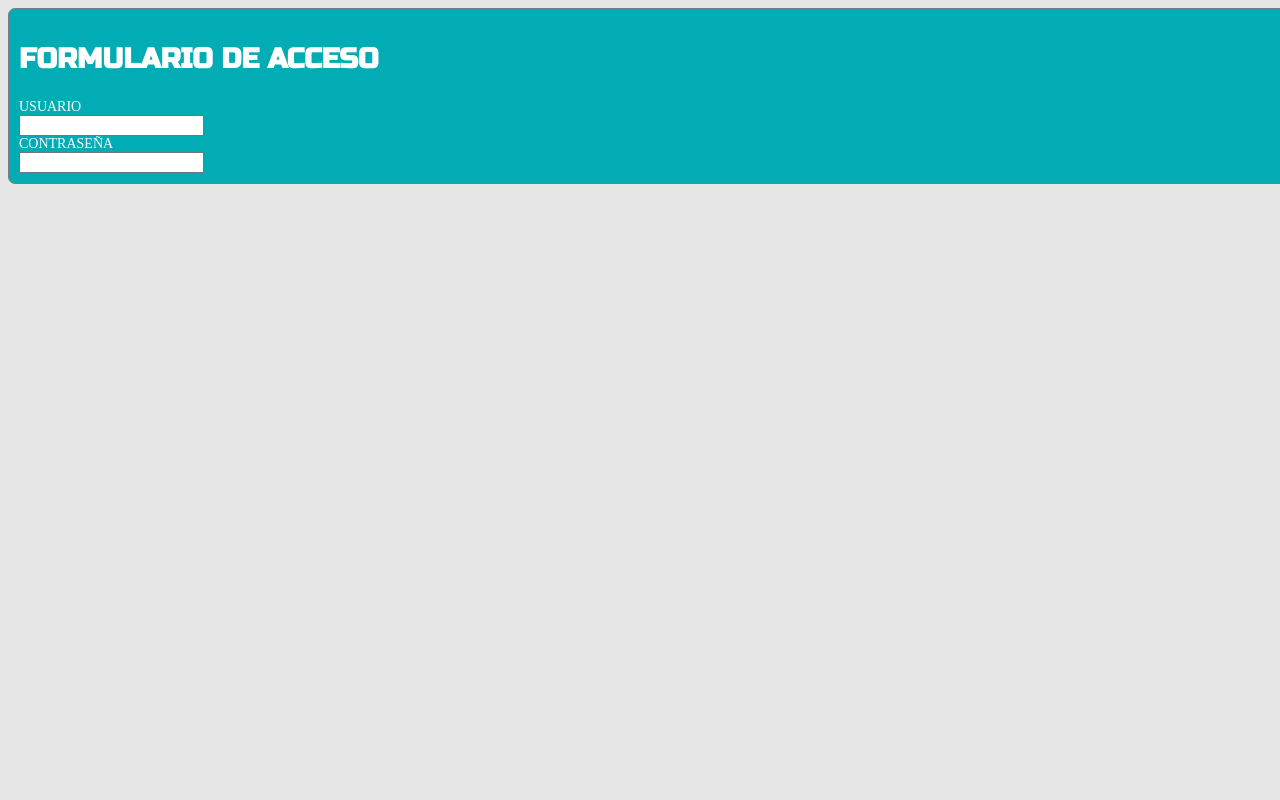
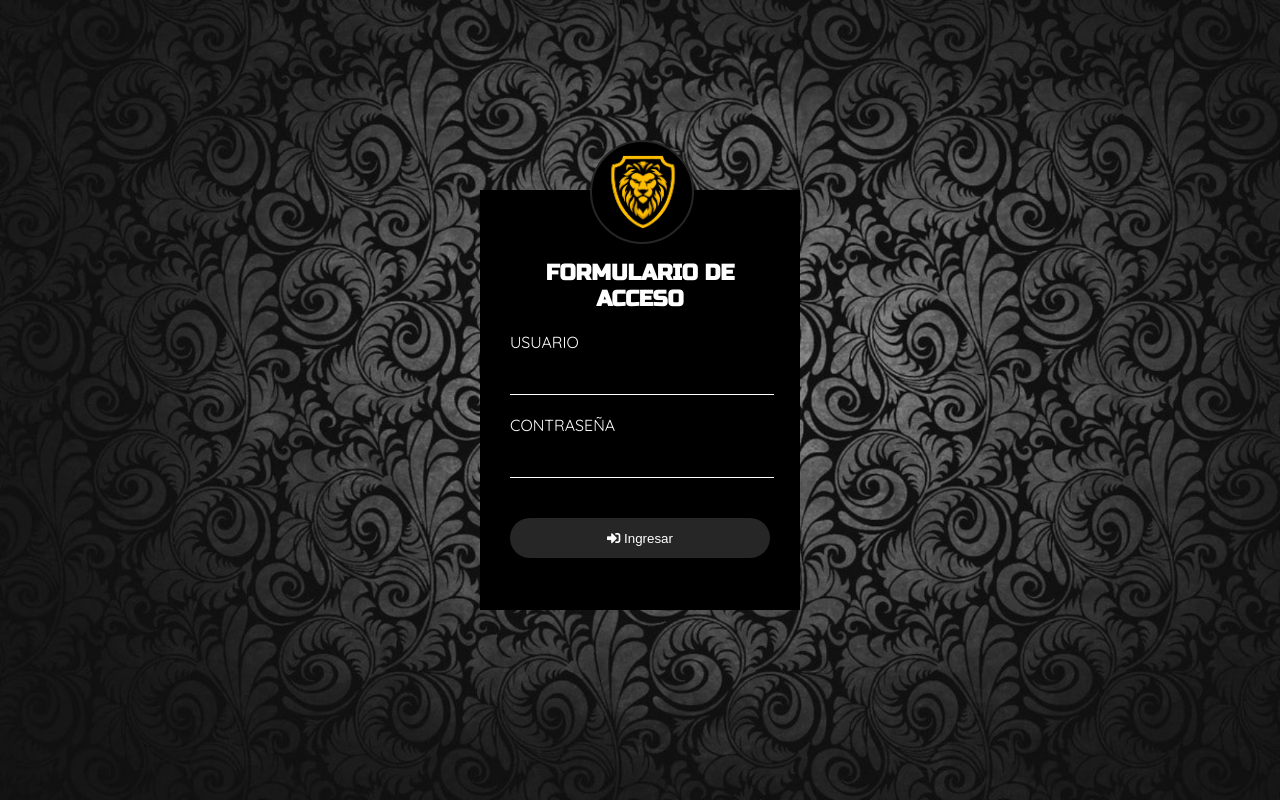
Before and after one commit to CristhianVM99/ProyectoWeb_2021, a PHP site: page /login.html in a window 1280 px wide. Run offline with PHP 8.4, Linux system fonts and the light colour scheme.

Commit message:
Tercer Commit

```diff
--- a/css/app.css
+++ b/css/app.css
@@ -1,5 +1,3 @@
-/* definicion de fuentes de texto */
-
 @font-face {
     font-family: "Ruso";
     src: url('../fonts/RussoOne-Regular.ttf');
@@ -9,33 +7,70 @@
     src: url('../fonts/Quicksand-VariableFont_wght.ttf');
 }
 
-/* estilos con selectores de elementos */
-
 body{
-    background-color: #E6E6E6;
-    font-size: 14px;
+    margin: 0;
+    padding: 0;
+    background-image: url(../img/img003.jpg);
+    background-size: cover;
+    height: 100vh;
 }
-
-h2{
+.form_login{
+    width: 320px;
+    height: 420px;
+    background-color: #000;
+    color: #ffff;
+    top: 50%;
+    left: 50%;
+    position: absolute;
+    transform: translate(-50% ,-50%);
+    box-sizing: border-box;
+    padding: 70px 30px;
+}
+.blog_log{
+    background-color: #000;
+    width: 100px;
+    height: 100px;
+    border-radius: 50%;
+    position: absolute;
+    top: -50px;
+    left: calc(50% - 50px);
+    border: 2px solid #262626;
+}
+.form_login h2{
+    margin: 0;
+    padding: 0 0 20px;
+    text-align: center;
+    font-size: 22px;
     font-family: Ruso;
-    font-size: 2em;
 }
-
-/* otros selectores */
-
-div.form_login label{
+.form_login label{
+    margin: 0;
+    padding: 0;
     display: block;
+    font-family: Quick;
+}
+.form_login input{
+    width: 100%;
+    margin-bottom: 20px;
+}
+.form_login input[type="text"],
+.form_login input[type="password"]
+{
+    border: none;
+    border-bottom: 1px solid #fff;
+    background: transparent;
+    outline: none;
+    height: 40px;
+    font-size: 16px;
     color: #fff;
 }
-.form_login{
+.form_login button{
     width: 100%;
-    border: 1px solid #787D85;
-    padding: 10px;
-    border-radius: 7px;
-    background-color: #01ACB4;
-    clear: both;
+    border: none;
+    outline: none;
+    height: 40px;
+    background: #262626;
+    color: #fff;
+    border-radius: 20px;
+    margin-top: 20px;
 }
-
-div.form_login h2{
-    color: #fff;
-}
--- a/login.html
+++ b/login.html
@@ -11,16 +11,25 @@
 </head>
 <body>
     <div class="form_login">
+        <img class="blog_log" src="img/leon4.png" alt="logo de mi blog">
         <h2>FORMULARIO DE ACCESO</h2>
-        <form action="datos.php" method="post">
+        <form action="#" method="post">
+            <!-- USERNAME -->
             <label for="">
                 USUARIO
             </label>
             <input id="usr" name="usr" type="text">
+
+            <!-- PASSWORD -->
             <label for="">
                 CONTRASEÑA
             </label>
             <input id="pwd" name="pwd" type="password">
+            <button type="submit">
+                <i class="fas fa-sign-in-alt"></i>
+                Ingresar
+            </button>
+            <!-- <input type="submit" value="log In"> -->
         </form>
     </div>
 </body>
```
Also changed, not shown: img/b-index.jpg (added), img/fondo.jpg (added), img/fondo1-2.jpg (added), img/img003.jpg (added), img/img005.jpg (added), img/leon.png (added), img/leon3.png (added), img/leon4.png (added), img/log2.jpg (added), img/logo.jpg (added), posicionamiento.html (deleted).
